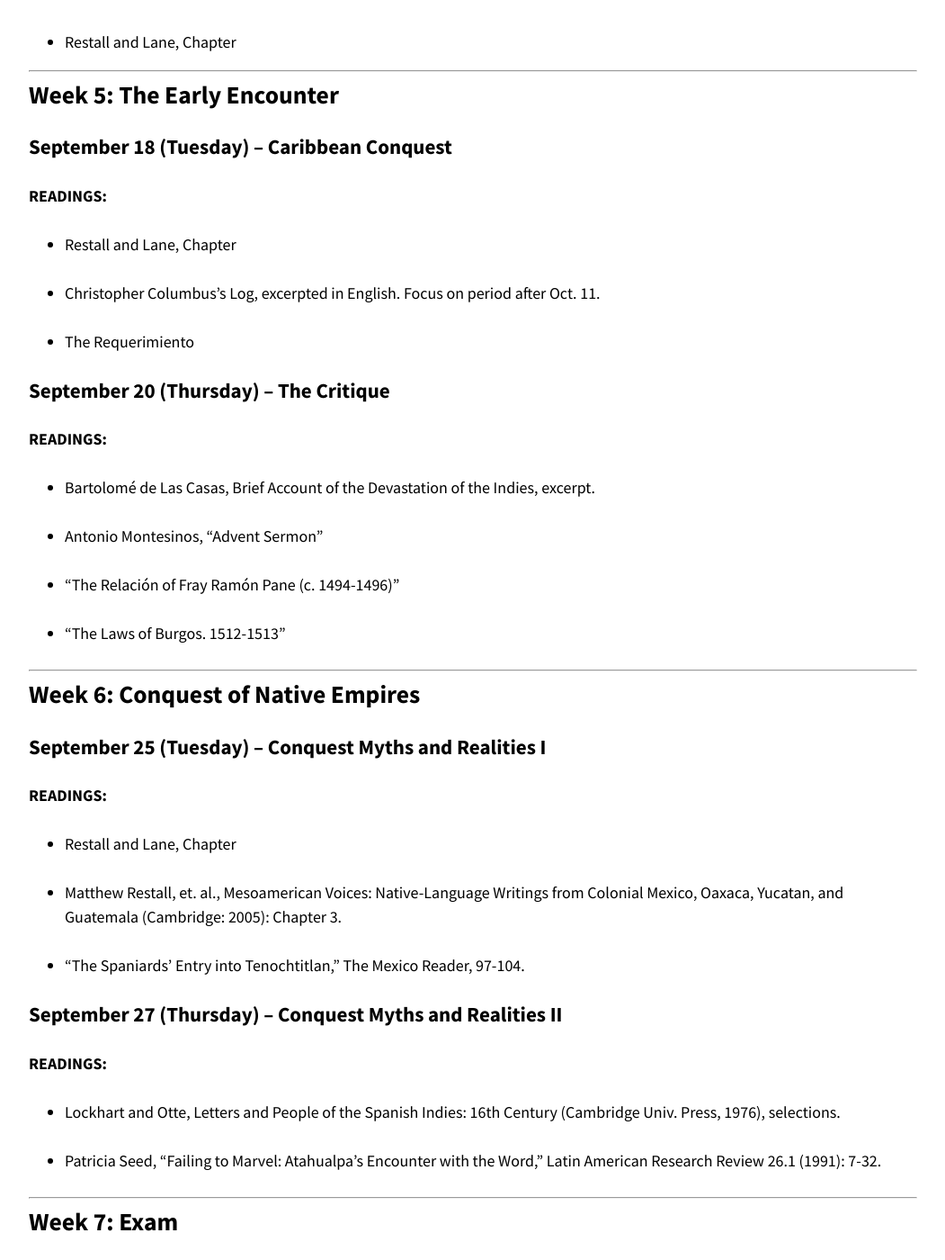
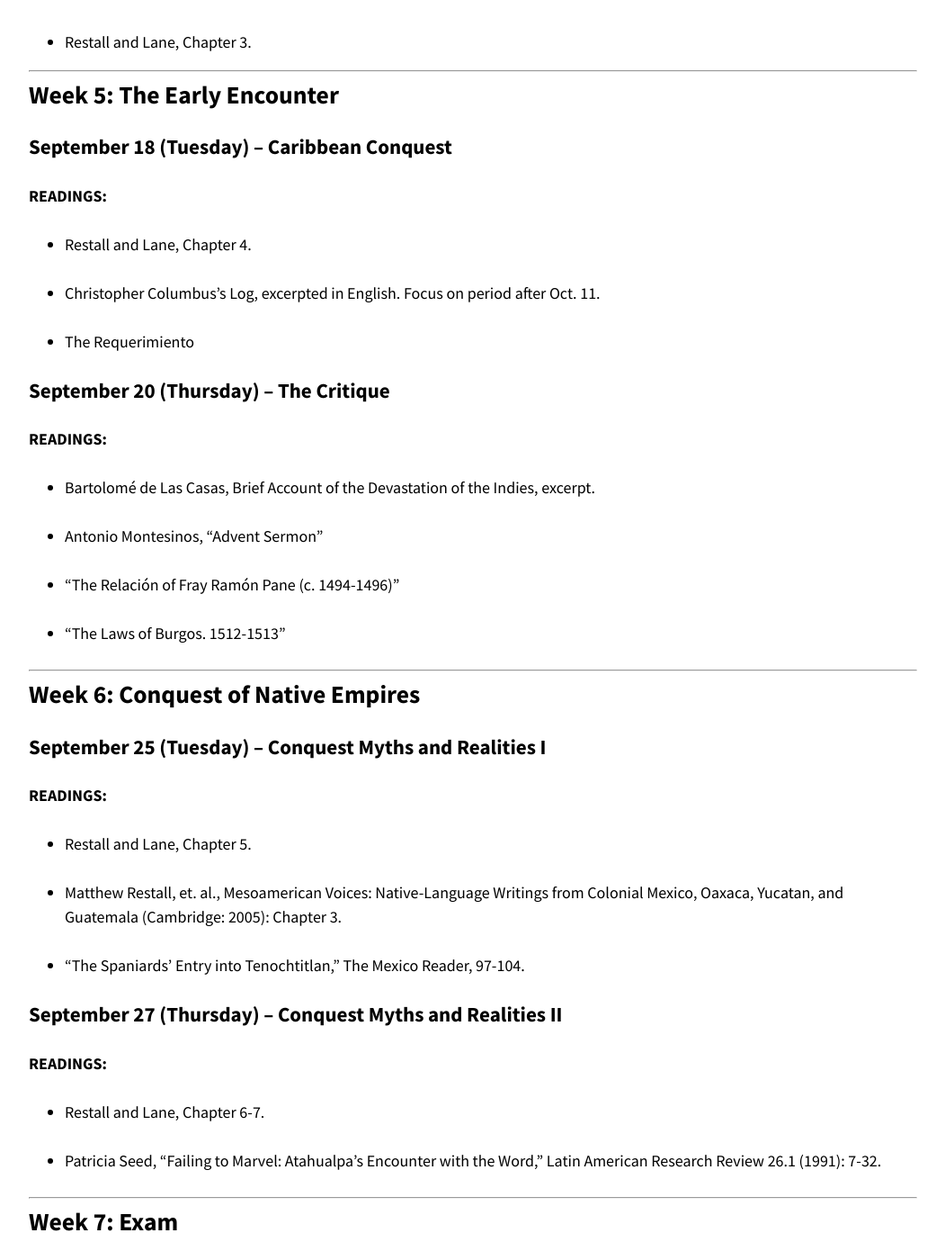
Before and after one commit to chadblack/2018ELA, a Jekyll site: the page built from calendar.md, in a window 1280 px wide and 1400 px high, scrolled down 2115 px. Shown: the whole window at 90% size, without its empty margins (114-1165 px from the left). Built offline with Jekyll 4.4.1, drawn with Linux system fonts in a browser that asks for light colours; nearby versions of some CDN libraries; some of the changed text lies outside the part shown.

Commit message:
chapters
Chapters finalized on calendar.

```diff
--- a/calendar.md
+++ b/calendar.md
@@ -77,7 +77,7 @@ Univ. of Texas Press, 2012): pp. 17-58.
 
 **READINGS:**
 
-* Restall and Lane, Chapter
+* Restall and Lane, Chapter 3.
 
 
 ---
@@ -88,7 +88,7 @@ Univ. of Texas Press, 2012): pp. 17-58.
 
 **READINGS:**
 
-* Restall and Lane, Chapter
+* Restall and Lane, Chapter 4.
 
 * Christopher Columbus’s Log, excerpted in English. Focus on period after Oct. 11.
 
@@ -119,7 +119,7 @@ Univ. of Texas Press, 2012): pp. 17-58.
 
 **READINGS:**
 
-* Restall and Lane, Chapter
+* Restall and Lane, Chapter 5.
 
 * Matthew Restall, et. al., Mesoamerican Voices: Native-Language Writings from Colonial Mexico, Oaxaca, Yucatan, and Guatemala (Cambridge: 2005): Chapter 3.
 
@@ -129,8 +129,7 @@ Univ. of Texas Press, 2012): pp. 17-58.
 
 **READINGS:**
 
-* Lockhart and Otte, Letters and People of the Spanish Indies: 16th Century
-(Cambridge Univ. Press, 1976), selections.
+* Restall and Lane, Chapter 6-7.
 
 *  Patricia Seed, "Failing to Marvel: Atahualpa’s Encounter with the Word,"
 Latin American Research Review 26.1 (1991): 7-32.
@@ -157,6 +156,8 @@ Latin American Research Review 26.1 (1991): 7-32.
 
 **READINGS:**
 
+* Restall and Lane, Chapter 10.
+
 * "Orders Given to the Twelve (1523)" in Mills, Taylor, and Graham Colonial Latin America: A Documentary History," (SR Books, 2004): 59-64.
 
 ### October 11 (Thursday)
@@ -310,7 +311,7 @@ None! Have a great Thanksgiving!
 
 **READINGS:**
 
-* Restall and Lane, Chatper
+* Restall and Lane, Chapter 15.
 
 ---
 
```
Also changed, not shown: other parts of calendar.md (+7 -7 lines).
